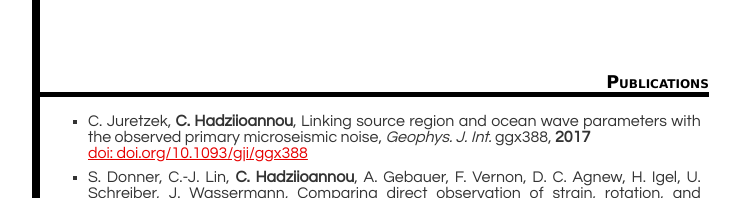
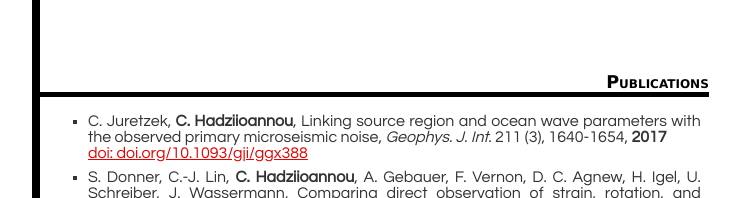
Before and after one commit to hadzii/hadzii.github.io, a plain HTML site: page index.html in a window 1280 px wide. Shown: the part 1290-1488 px from the top of the page, without its empty margins (288-1028 px from the left). Drawn offline with Linux system fonts and the light colour scheme.

Commit message:
relinking index.html

```diff
--- a/index.html
+++ b/index.html
@@ -91,7 +91,7 @@ Online access to more than 17,000 Earthquake waveforms and processed plots from
 <a name="publications"><h2>Publications</h2></a>
 <p><ul>
 <li>
-C. Juretzek, <b>C. Hadziioannou</b>, Linking source region and ocean wave parameters with the observed primary microseismic noise, <i>Geophys. J. Int.</i> ggx388, <b>2017</b><br \>
+C. Juretzek, <b>C. Hadziioannou</b>, Linking source region and ocean wave parameters with the observed primary microseismic noise, <i>Geophys. J. Int.</i> 211 (3), 1640-1654, <b>2017</b><br \>
 <a href="https://doi.org/10.1093/gji/ggx388">doi: doi.org/10.1093/gji/ggx388</a>
 </li>
 <li>
```
Also changed, not shown: 2 other files.
